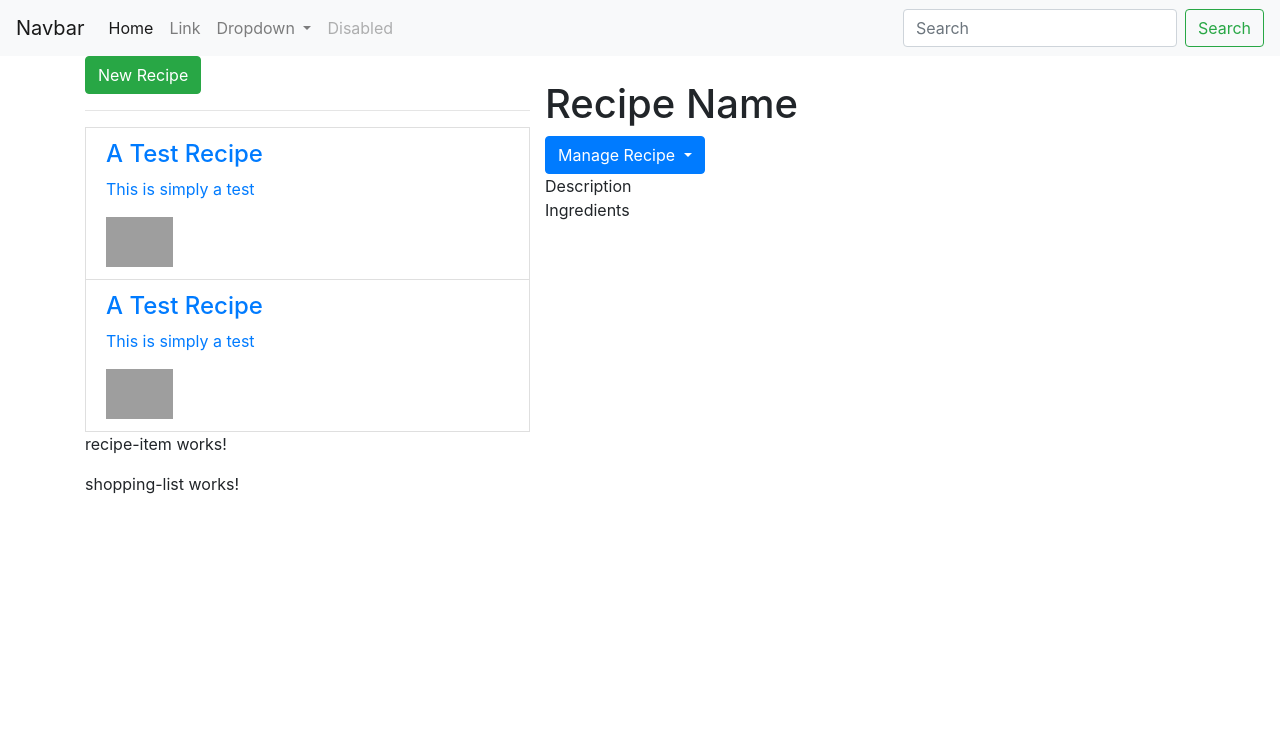
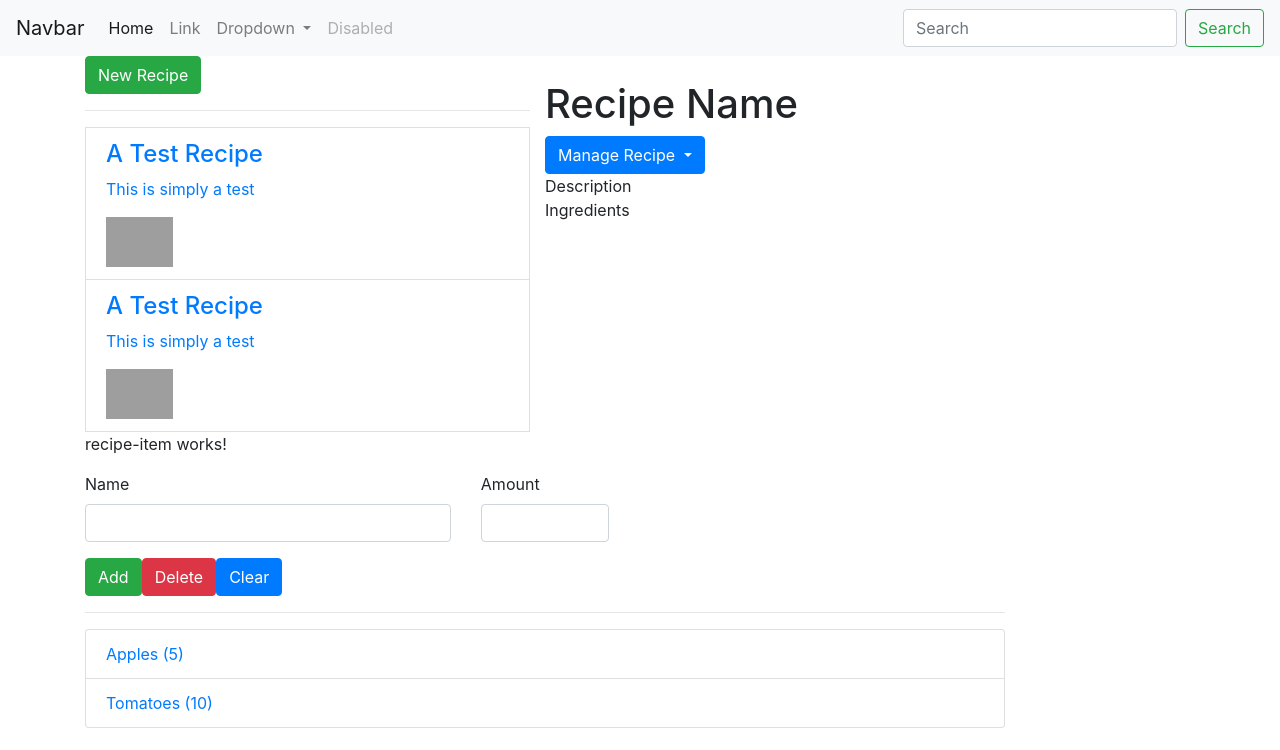
Before and after one commit to svnsairam/RecipeBook, an Angular app in the folder recipe-book-and-shopping-cart-UI/: page / in a window 1280 px wide. Shown: the top 750 px of the page. Built offline with nearby package versions, Linux system fonts and the light colour scheme; grey boxes are pictures that could not be loaded.

Commit message:
added code for shopping-list and shopping-edit

```diff
--- a/recipe-book-and-shopping-cart-UI/src/app/shopping-list/shopping-edit/shopping-edit.component.html
+++ b/recipe-book-and-shopping-cart-UI/src/app/shopping-list/shopping-edit/shopping-edit.component.html
@@ -1,3 +1,23 @@
-<p>
-  shopping-edit works!
-</p>
+<div class="row">
+  <div class="col-md-12">
+    <form>
+      <div class="row">
+        <div class="col-sm-5 form-group">
+          <label for="name">Name</label>
+          <input type="text" id="name" class="form-control">
+        </div>
+        <div class="col-sm-2 form-group">
+          <label for="amount">Amount</label>
+          <input type="number" id="amount" class="form-control">
+        </div>
+      </div>
+      <div class="row">
+        <div class="col-md-12">
+          <button class="btn btn-success" type="submit">Add</button>
+          <button class="btn btn-danger" type="button">Delete</button>
+          <button class="btn btn-primary" type="button">Clear</button>
+        </div>
+      </div>
+    </form>
+  </div>
+</div>
--- a/recipe-book-and-shopping-cart-UI/src/app/shopping-list/shopping-list.component.html
+++ b/recipe-book-and-shopping-cart-UI/src/app/shopping-list/shopping-list.component.html
@@ -1,3 +1,15 @@
-<p>
-  shopping-list works!
-</p>
+<div class="row">
+  <div class="col-md-10">
+    <app-shopping-edit></app-shopping-edit>
+    <hr>
+    <ul class="list-group">
+      <a
+        class="list-group-item"
+        style="cursor: pointer"
+        *ngFor="let ingredient of ingredients"
+      >
+        {{ ingredient.name }} ({{ ingredient.amount }})
+      </a>
+    </ul>
+  </div>
+</div>
--- a/recipe-book-and-shopping-cart-UI/src/app/shopping-list/shopping-list.component.ts
+++ b/recipe-book-and-shopping-cart-UI/src/app/shopping-list/shopping-list.component.ts
@@ -1,4 +1,5 @@
 import { Component, OnInit } from '@angular/core';
+import { Ingredient } from '../models/ingredient.model';
 
 @Component({
   selector: 'app-shopping-list',
@@ -6,6 +7,10 @@
   styleUrls: ['./shopping-list.component.css']
 })
 export class ShoppingListComponent implements OnInit {
+  ingredients: Ingredient[] = [
+    new Ingredient('Apples', 5),
+    new Ingredient('Tomatoes', 10),
+  ];
 
   constructor() { }
 
```
